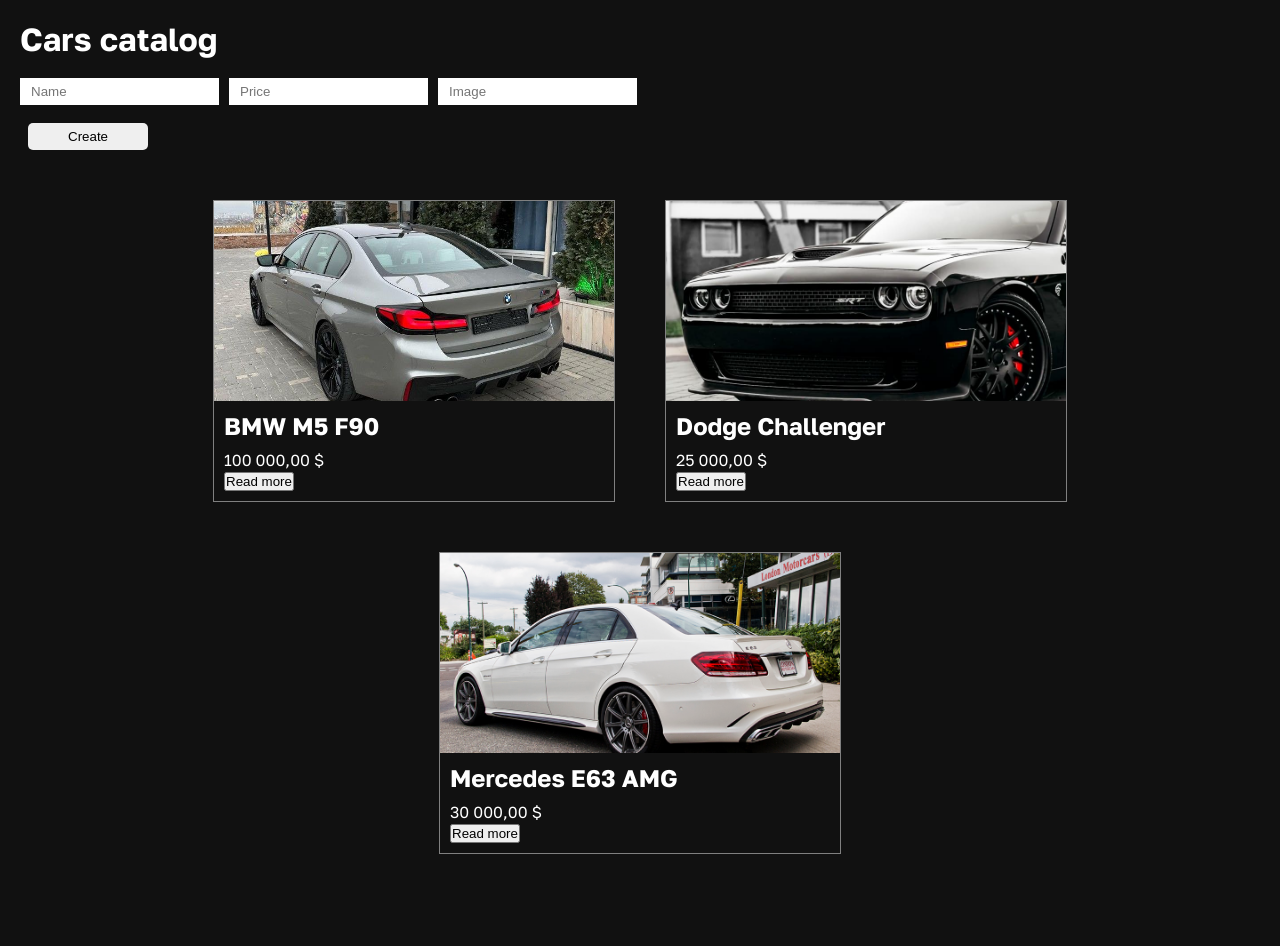
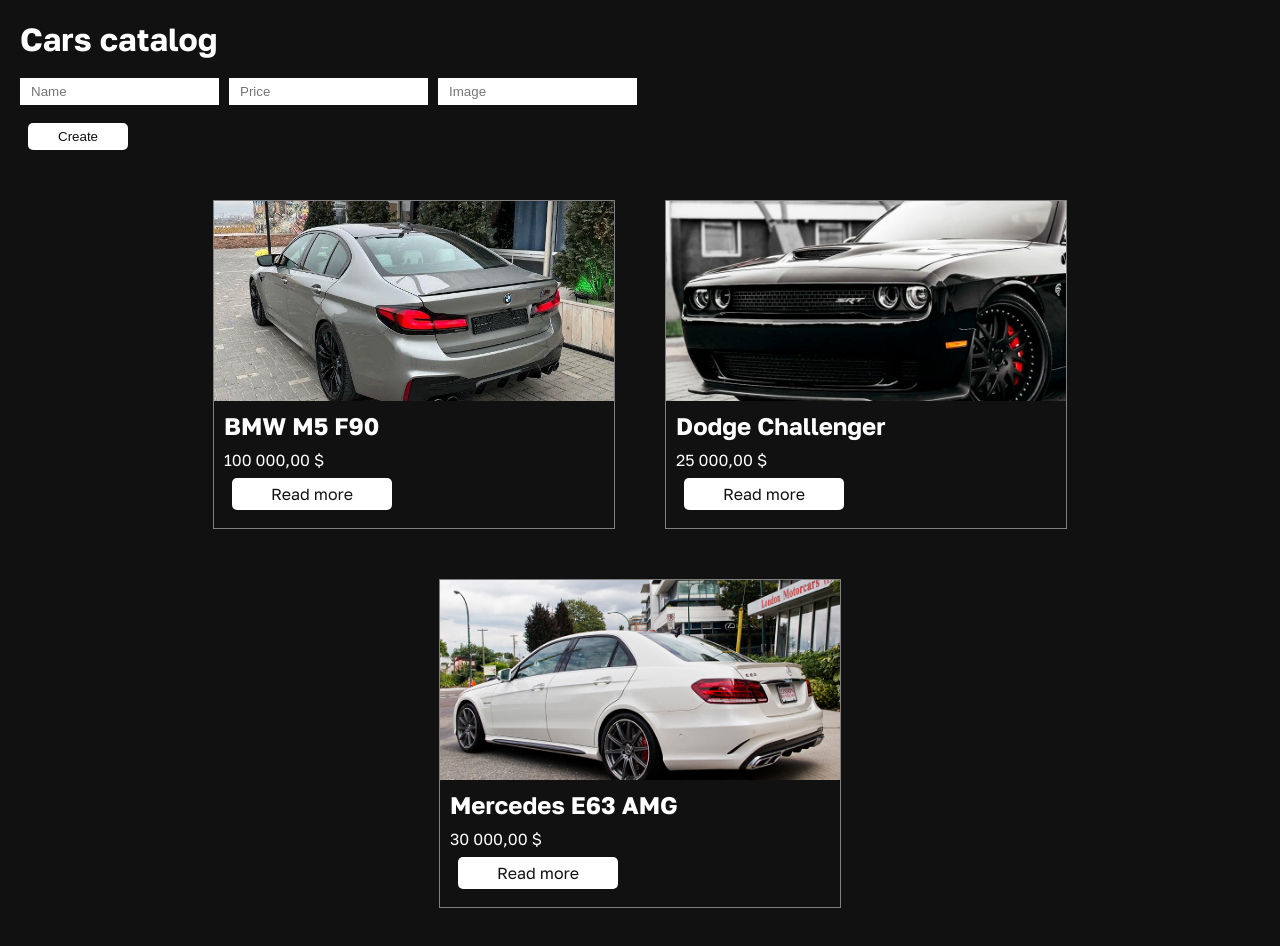
Before and after one commit to Astemir-Gurizhev/car-catalog, a React (Vite) app: page / in a window 1280 px wide. Shown: the top 946 px of the page. Before the commit the page ends 924 px from the top, so only its background shows below. Built offline with nearby package versions, Linux system fonts and the light colour scheme; no server answers.

Commit message:
Adding a CarDetail page. Setting up page navigation via a Link. Adding a click through ...API?id=${id}

```diff
--- a/src/assets/styles/global.css
+++ b/src/assets/styles/global.css
@@ -16,14 +16,20 @@
 }
 
 .btn {
-  display: block;
-  padding: 6px 40px;
+  display: flex;
+  justify-content: center;
+  align-items: center;
+  padding: 6px 30px;
   border: none;
   outline: none;
   border-radius: 5px;
   transition: all 0.3s ease;
   cursor: pointer;
   margin: 8px;
+  text-decoration: none;
+  color: #111;
+  background-color: #fff;
+  max-width: 100px;
 }
 
 .btn:hover {
--- a/src/components/Router.tsx
+++ b/src/components/Router.tsx
@@ -5,8 +5,8 @@
   return (
     <BrowserRouter>
       <Routes>
-        <Route element={<Home/>} path="/" />
-        <Route element={<CarDetail/>} path="/car/:id" />
+        <Route element={<Home />} path="/" />
+        <Route element={<CarDetail />} path="/car/:id" />
 
         <Route element={<h1>Not found</h1>} path="*" />
       </Routes>
--- a/src/components/screens/car-detail/CarDetail.tsx
+++ b/src/components/screens/car-detail/CarDetail.tsx
@@ -1,6 +1,30 @@
 import { useParams } from "react-router-dom";
+import { useEffect, useState } from "react";
+import { CarService } from "../../../services/car.service";
+import CarItem from "../home/car-item/CarItem";
+import { Link } from "react-router-dom";
+
 const CarDetail = () => {
   const { id } = useParams();
-  return <h1>Car detail {id}</h1>;
+
+  const [car, setCar] = useState({});
+
+  useEffect(() => {
+    if (!id) return;
+
+    const fetchData = async () => {
+      const data = await CarService.getById(id);
+      setCar(data);
+      console.log(data);
+    };
+    fetchData();
+  }, [id]);
+
+  return (
+    <>
+        <Link to='/'>Back</Link>
+      <CarItem car={car} />
+    </>
+  );
 };
 export default CarDetail;
--- a/src/components/screens/home/Home.tsx
+++ b/src/components/screens/home/Home.tsx
@@ -12,18 +12,6 @@
     () => cars.filter((car) => car.price > 20000),
     []
   );
-
-  useEffect(() => {
-    const fetchData = async () => {
-      const data = await CarService.getAll()
-      // setCars(data);
-      console.log(data);
-
-    };
-    fetchData();
-  }, []);
-
-  console.log(cars);
 
   return (
     <>
--- a/src/components/screens/home/car-item/CarItem.tsx
+++ b/src/components/screens/home/car-item/CarItem.tsx
@@ -1,5 +1,5 @@
 import styles from "../Home.module.css";
-
+import { Link } from "react-router-dom";
 const CarItem = ({ car }) => {
   return (
     <div className={styles.item}>
@@ -17,7 +17,7 @@
             currency: "USD",
           }).format(car.price)}
         </p>
-        <button>Read more</button>
+        <Link className='btn' to={`/car/${car.id}`}>Read more</Link>
       </div>
     </div>
   );
--- a/src/services/car.service.ts
+++ b/src/services/car.service.ts
@@ -1,7 +1,12 @@
 import axios from "axios";
 export const CarService = {
-    async getAll() {
-        const response = await axios.get("...API");
-        return response.data
-    }
-}
+  async getAll() {
+    const response = await axios.get("...API");
+    return response.data;
+  },
+
+  async getById(id: number) {
+    const response = await axios.get(`...API?id=${id}`);
+    return response.data[0];
+  },
+};
```
Also changed, not shown: src/main.tsx (+7 -7 lines).
